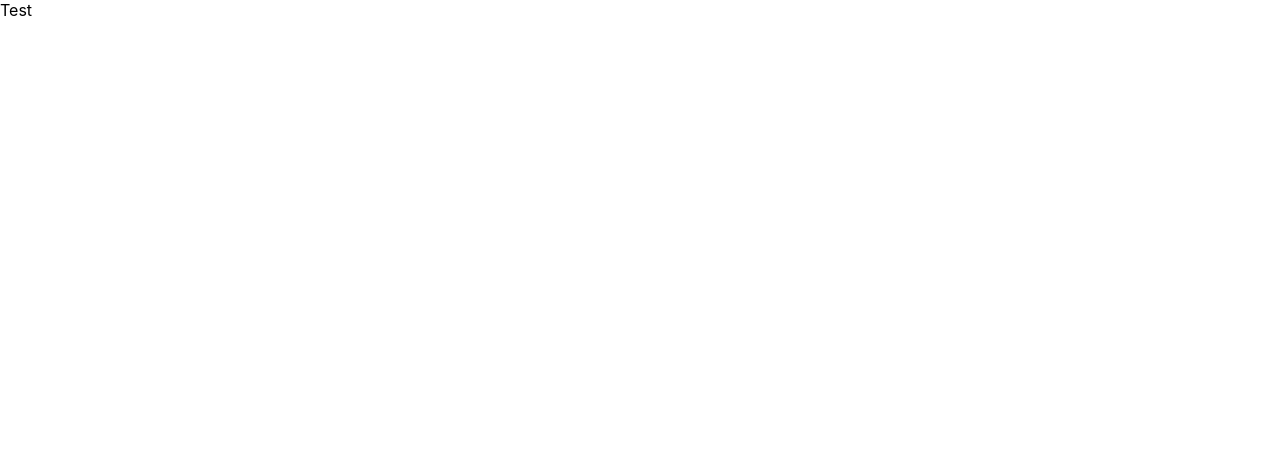
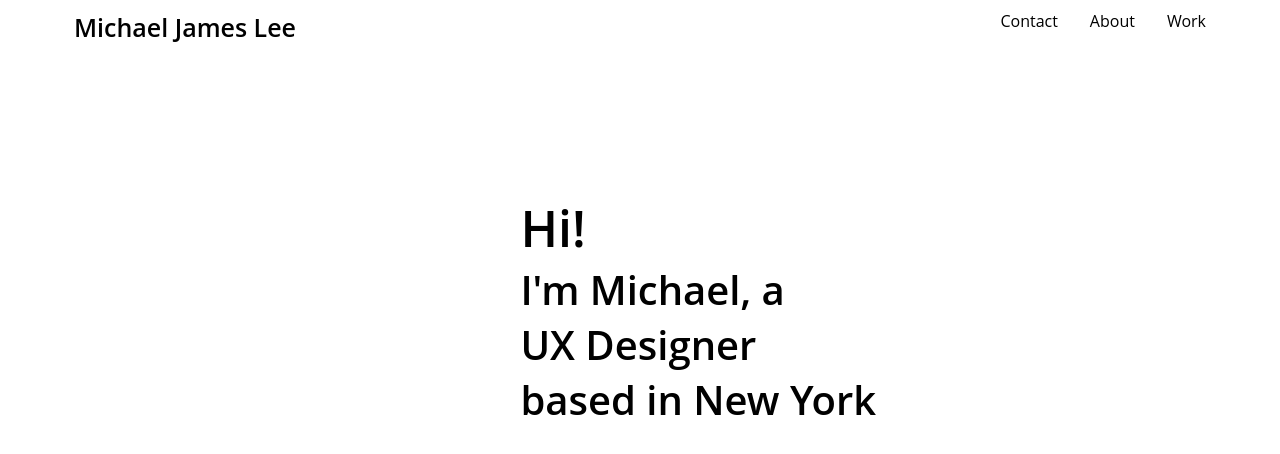
Before and after one commit to mjl776/portfolio-react, a React (Create React App) app: page / in a window 1280 px wide. Shown: the top 454 px of the page. Built offline with nearby package versions, Linux system fonts and the light colour scheme.

Commit message:
changed default testing

```diff
--- a/src/App.tsx
+++ b/src/App.tsx
@@ -6,9 +6,9 @@ import { BrowserRouter as Router, Route } from "react-router-dom";
 
 const App = () => {
   return (
-    <div>
-      Test
-    </div>
+    <Router>
+      <NavBar></NavBar>
+    </Router>
   );
 }
 
```
